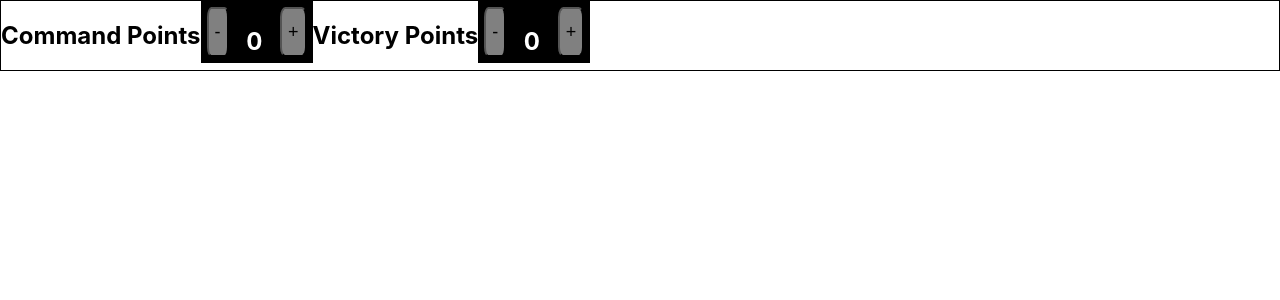
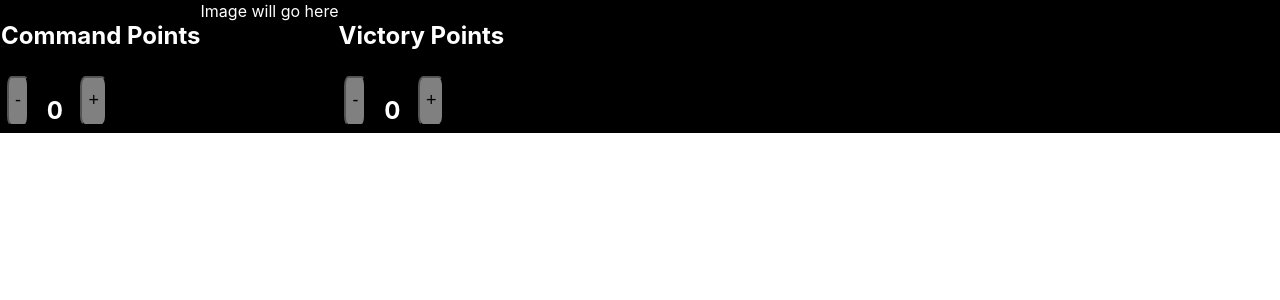
Before and after one commit to tylerfurgalack/kill-team-app, a React (Create React App) app: page / in a window 1280 px wide. Shown: the top 300 px of the page. Built offline with nearby package versions, Linux system fonts and the light colour scheme.

Commit message:
Very basic css styling

```diff
--- a/src/App.css
+++ b/src/App.css
@@ -2,5 +2,6 @@
   width: auto;
   height: auto;
   border: 1px solid black;
+  background-color: black;
   display: flex;
 }
--- a/src/App.js
+++ b/src/App.js
@@ -1,13 +1,18 @@
-import Counter from './components/Counter';
-import './App.css';
+import Counter from "./components/Counter";
+import "./App.css";
 
 function App() {
   return (
-    <div className='appContainer'>
-      <h2>Command Points</h2>
-    <Counter />
-      <h2>Victory Points</h2>
-      <Counter />
+    <div className="appContainer">
+      <div>
+        <h2 className="displayText">Command Points</h2>
+        <Counter />
+      </div>
+      <div className="displayText">Image will go here</div>
+      <div>
+        <h2 className="displayText">Victory Points</h2>
+        <Counter />
+      </div>
     </div>
   );
 }
--- a/src/components/Counter.css
+++ b/src/components/Counter.css
@@ -9,7 +9,7 @@
 
 }
 
-.displayNum{
+.displayText{
     color: white;
 
 }
--- a/src/components/Counter.js
+++ b/src/components/Counter.js
@@ -7,7 +7,7 @@ const Counter = () => {
   return (
     <div className="container">
       <button className="plusMinusBtn" onClick={() => setCount(count - 1)}> - </button>
-      <h2 className="displayNum"> {count} </h2>
+      <h2 className="displayText"> {count} </h2>
       <button className="plusMinusBtn" onClick={() => setCount(count + 1)}> + </button>
     </div>
   );
```
